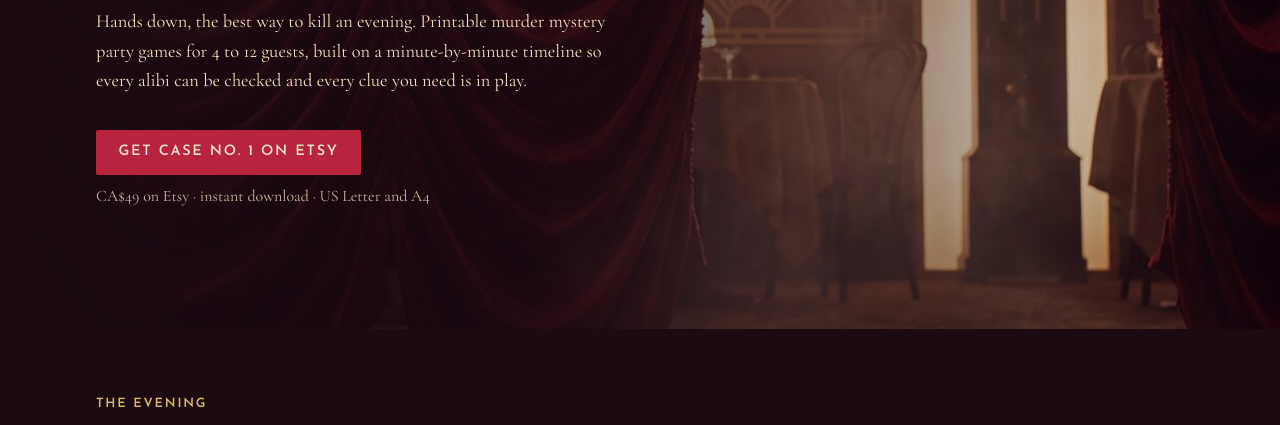
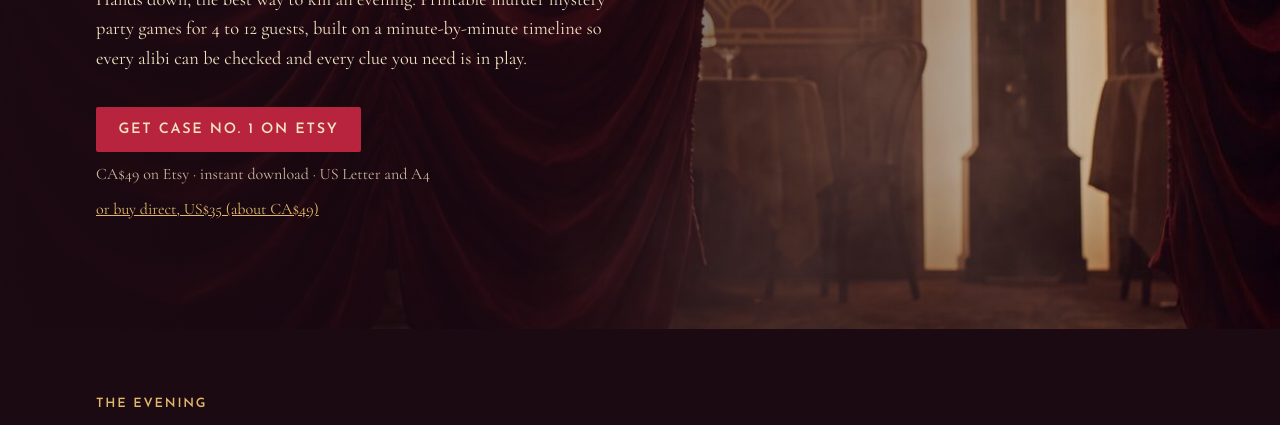
Before and after one commit to abiljan/velvetclockmysteries.com, a plain HTML site: page index.html in a window 1280 px wide. Shown: the part 375-800 px from the top of the page. Drawn offline with nearby package versions, Linux system fonts and the light colour scheme.

Commit message:
Show the Polar direct-buy link again: Polar approved the account
Co-Authored-By: Claude Opus 5.5 <noreply@anthropic.com>
Claude-Session: https://claude.ai/code/session_0167zvbwKnmaaNMpaVJm1xRu

```diff
--- a/index.html
+++ b/index.html
@@ -24,7 +24,7 @@
     <p class="tag">Murder Is in Your Hands.</p>
     <p class="lede">Hands down, the best way to kill an evening. Printable murder mystery party games for 4 to 12 guests, built on a minute-by-minute timeline so every alibi can be checked and every clue you need is in play.</p>
     <a class="btn" href="https://www.etsy.com/listing/4600204679">Get Case No. 1 on Etsy</a>
-    <p class="fine">CA$49 on Etsy · instant download · US Letter and A4<!-- Polar direct link hidden until Polar takes payments (ID verification, backlog t17): <a href="https://buy.polar.sh/polar_cl_ZHQ2BidVIDPLIQDjcFGoCxWFQt771cv23rmCy23dsaY">or buy direct, US$35 (about CA$49)</a> --></p>
+    <p class="fine">CA$49 on Etsy · instant download · US Letter and A4<br><a href="https://buy.polar.sh/polar_cl_ZHQ2BidVIDPLIQDjcFGoCxWFQt771cv23rmCy23dsaY">or buy direct, US$35 (about CA$49)</a></p>
   </div>
 </header>
 <main class="wrap">
@@ -87,7 +87,7 @@
       <details><summary>What if something goes wrong?</summary><p>If a file won't open, prints wrong or something is missing, we fix it the same day or refund you. Downloaded files can't be returned for a change of mind. The details are on the <a href="refunds.html">refunds page</a>.</p></details>
     </div>
     <p><a class="btn" href="https://www.etsy.com/listing/4600204679">Get Case No. 1 on Etsy</a></p>
-    <p class="fine">CA$49 on Etsy · instant download · US Letter and A4<!-- Polar direct link hidden until Polar takes payments (ID verification, backlog t17): <a href="https://buy.polar.sh/polar_cl_ZHQ2BidVIDPLIQDjcFGoCxWFQt771cv23rmCy23dsaY">or buy direct, US$35 (about CA$49)</a> --></p>
+    <p class="fine">CA$49 on Etsy · instant download · US Letter and A4<br><a href="https://buy.polar.sh/polar_cl_ZHQ2BidVIDPLIQDjcFGoCxWFQt771cv23rmCy23dsaY">or buy direct, US$35 (about CA$49)</a></p>
   </section>
   <section class="soon">
     <h2>Coming in Due Time</h2>
```
